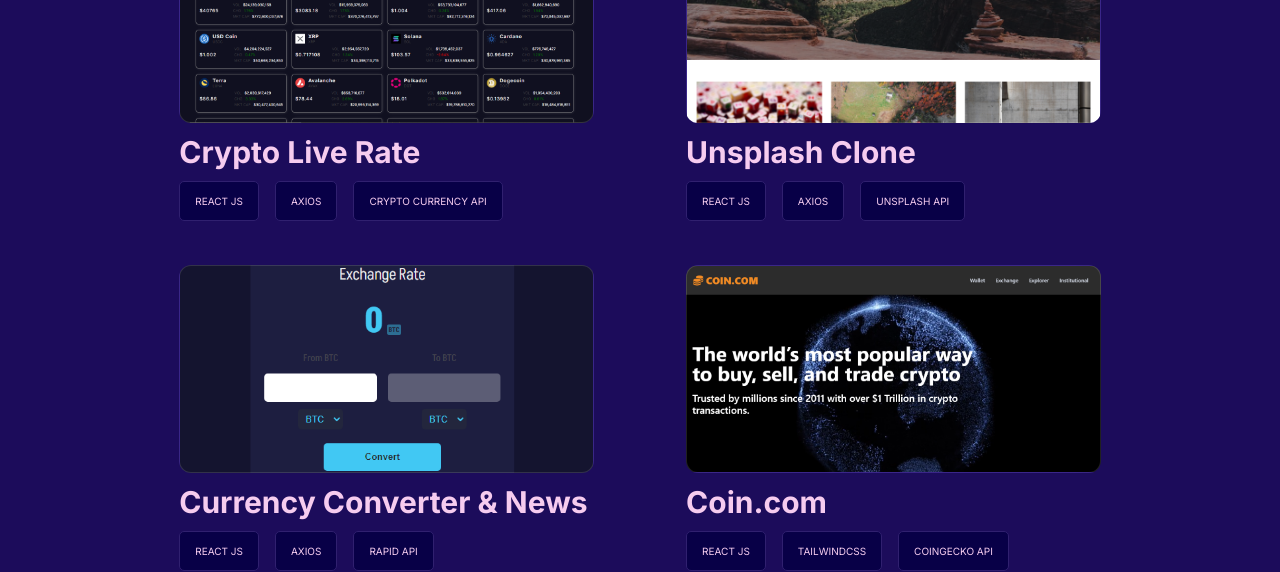
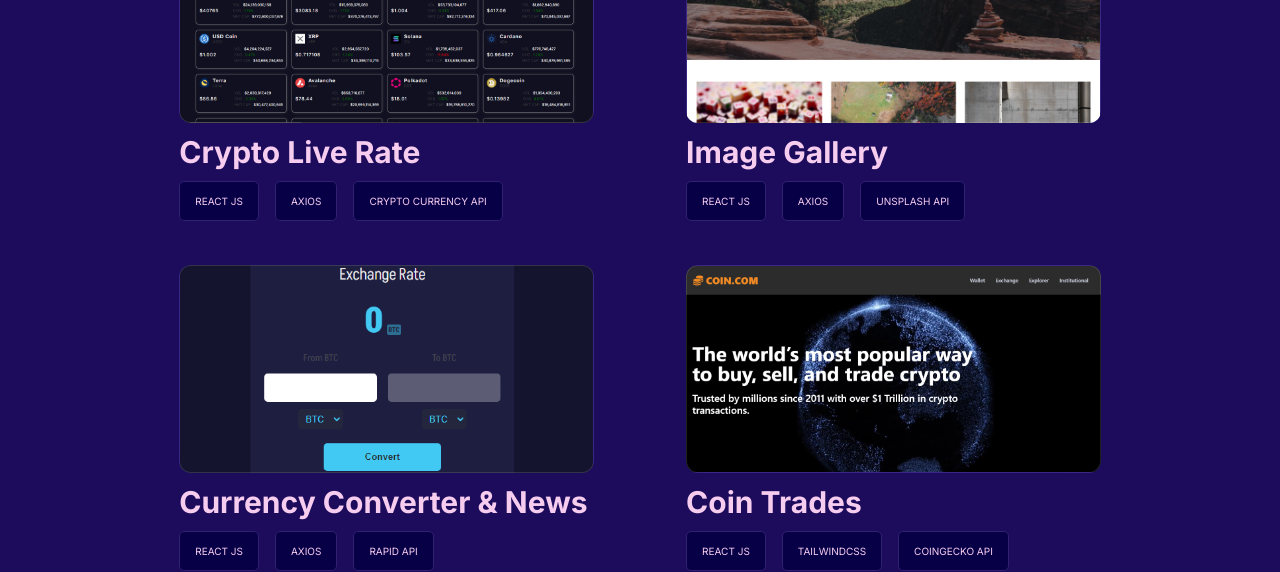
Before and after one commit to rambey-coder/Portfolio-app, a React (Create React App) app: page / in a window 1280 px wide. Shown: the part 1440-2012 px from the top of the page. Built offline with nearby package versions, Linux system fonts and the light colour scheme.

Commit message:
changes made

```diff
--- a/public/index.html
+++ b/public/index.html
@@ -9,7 +9,7 @@
     <meta name="theme-color" content="#774f7f" />
     <meta
       name="description"
-      content="Web site created using create-react-app"
+      content="Web site created by Ramadan Bello"
     />
     <!-- <link rel="apple-touch-icon" href="%PUBLIC_URL%/logo192.png" /> -->
 
--- a/src/Components/Work.js
+++ b/src/Components/Work.js
@@ -32,7 +32,7 @@
             <a href='https://clone-unsplash-app.netlify.app/' target='_blank'><div className='cont2'></div></a>
 
             <h3><a href='https://clone-unsplash-app.netlify.app/' target='_blank'>
-              Unsplash Clone
+              Image Gallery
             </a></h3>
 
             <div className='cont-details'>
@@ -64,7 +64,7 @@
             <a href='https://cointrades.netlify.app/' target='_blank'><div className='cont4'></div></a>
 
             <h3><a href='https://cointrades.netlify.app/' target='_blank'>
-              Coin.com
+              Coin Trades
             </a></h3>
 
             <div className='cont-details'>
```
Also changed, not shown: public/manifest.json.
